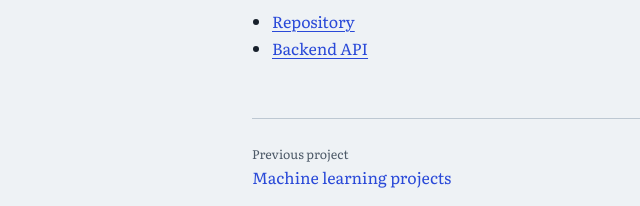
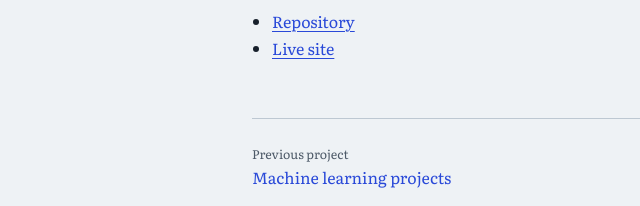
Before and after one commit to CodeSlavve/CodeSlavve.github.io, a plain HTML site: page projects/samadhan-setu.html in a window 1280 px wide. Shown: the part 2434-2640 px from the top of the page, 130-770 px from the left. Drawn offline with Linux system fonts and the light colour scheme.

Commit message:
Link Samadhan Setu live site
Co-authored-by: Copilot <223556219+Copilot@users.noreply.github.com>

```diff
--- a/projects/samadhan-setu.html
+++ b/projects/samadhan-setu.html
@@ -90,7 +90,7 @@
         <h2>Links</h2>
         <ul class="plain-link-list">
           <li><a href="https://github.com/shetty141106/Samadhana_Setu" target="_blank" rel="noreferrer">Repository</a></li>
-          <li><a href="https://samadhana-setu.onrender.com" target="_blank" rel="noreferrer">Backend API</a></li>
+          <li><a href="https://samadhansetu2026.vercel.app/" target="_blank" rel="noreferrer">Live site</a></li>
         </ul>
       </section>
     </div>
```
Also changed, not shown: index.html (+1 -0 lines), projects/index.html (+1 -0 lines).
